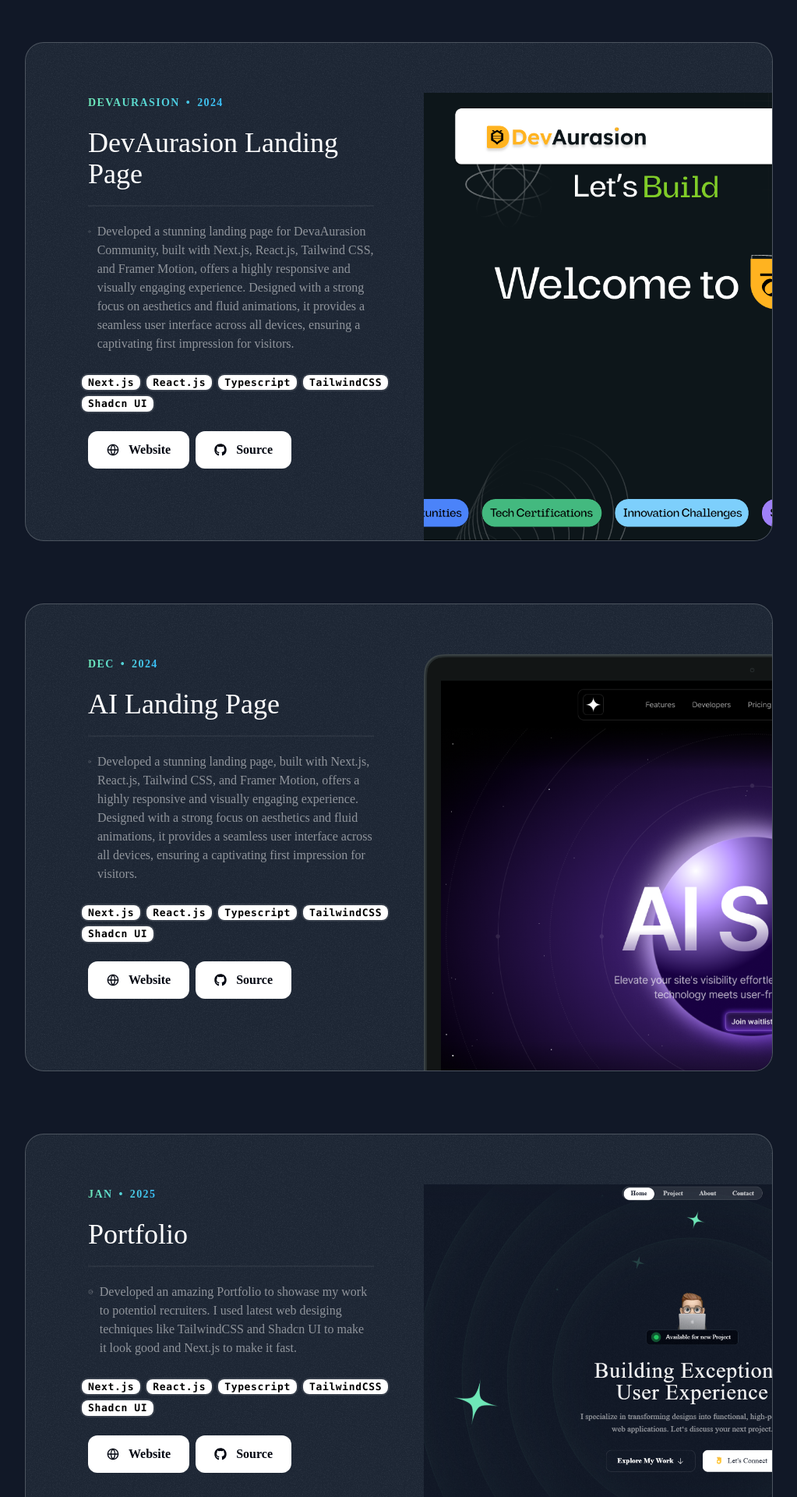
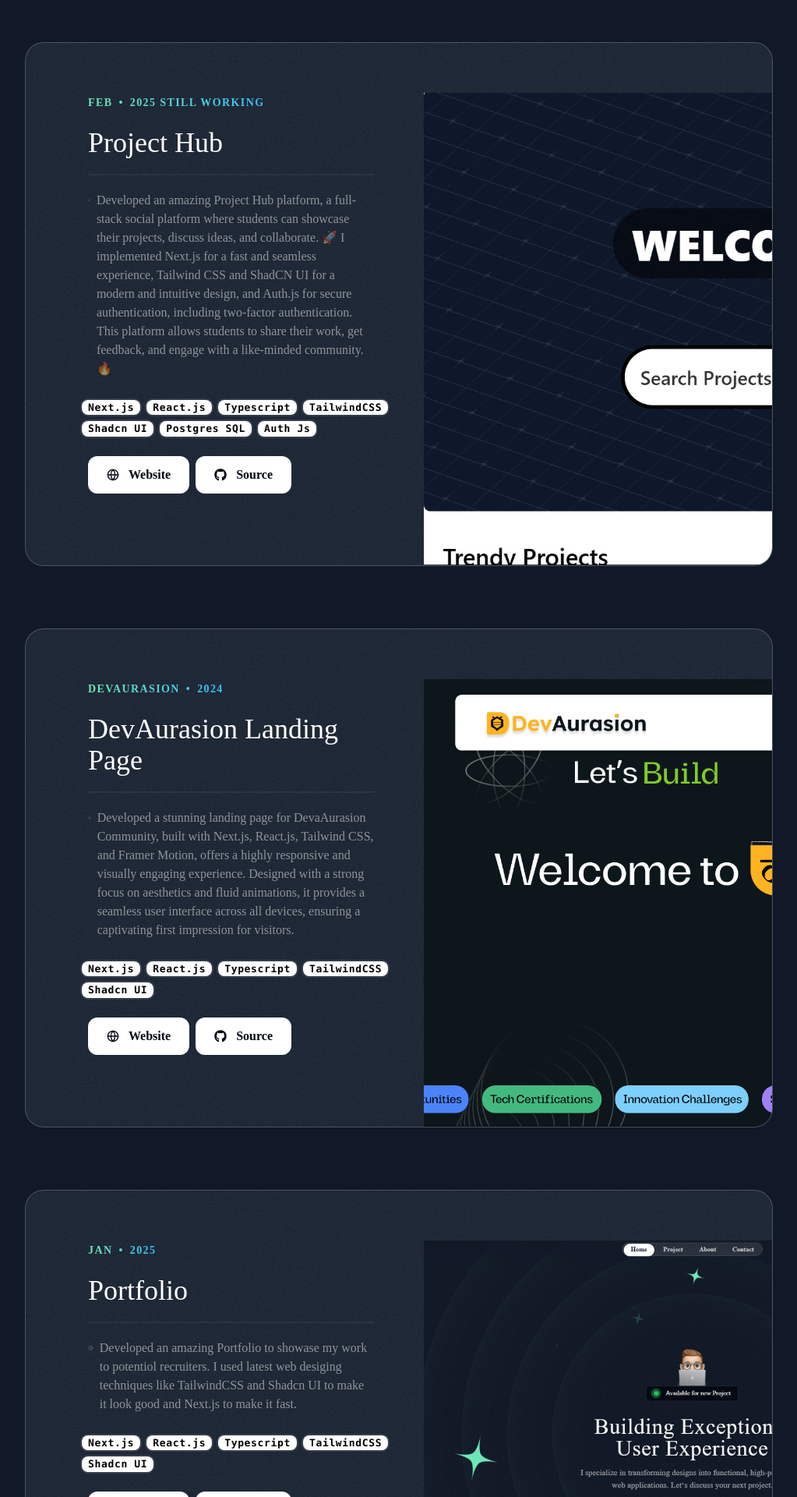
Before and after one commit to GAURAV07C/gaurav07c_portfolio, a Next.js app: page / in a window 1280 px wide. Shown: the part 2260-4180 px from the top of the page at 78% size, without its empty margins (128-1151 px from the left). Built offline with nearby package versions, Linux system fonts and the light colour scheme; a web font is replaced by a local one.

Commit message:
feat: add Project Hub project with detailed description and tech stack; update AI Landing Page details

```diff
--- a/src/data/data.ts
+++ b/src/data/data.ts
@@ -1,8 +1,9 @@
 import devaAurasion from "@/assets/images/DevaAurasion.png";
 import Portfolio from "@/assets/images/Portfolio.png";
 import Aisas from "@/assets/images/ai-startup-landing-page.png";
+import ProjectHub from "@/assets/images/projectHub.png";
 // import lightSaasLandingPage from "@/assets/images/light-saas-landing-page.png";
-// import aiStartupLandingPage from "@/assets/images/ai-startup-landing-page.png";
+
 import JavaScriptIcon from "@/assets/icons/square-js.svg";
 import HTMLIcon from "@/assets/icons/html5.svg";
 import CssIcon from "@/assets/icons/css3.svg";
@@ -29,6 +30,43 @@ import WebSocket from "@/assets/icons/websocket.svg";
 export const BLUR_FADE_DELAY = 0.04;
 
 export const portfolioProjects = [
+  {
+    company: "Feb",
+    year: "2025 still working",
+    title: "Project Hub ",
+    results: [
+      {
+        title:
+          "Developed an amazing Project Hub platform, a full-stack social platform where students can showcase their projects, discuss ideas, and collaborate. 🚀 I implemented Next.js for a fast and seamless experience, Tailwind CSS and ShadCN UI for a modern and intuitive design, and Auth.js for secure authentication, including two-factor authentication. This platform allows students to share their work, get feedback, and engage with a like-minded community. 🔥",
+      },
+    ],
+    techStack: [
+      {
+        title: "Next.js",
+      },
+      {
+        title: "React.js",
+      },
+      {
+        title: "Typescript",
+      },
+      {
+        title: "TailwindCSS",
+      },
+      {
+        title: "Shadcn UI",
+      },
+      {
+        title: "Postgres SQL",
+      },
+      {
+        title: "Auth Js",
+      },
+    ],
+    link: "https://project-hub-rho.vercel.app/",
+    source: "https://github.com/GAURAV07C/ProjectHub",
+    image: ProjectHub,
+  },
   {
     company: "DevAurasion",
     year: "2024",
@@ -61,6 +99,37 @@ export const portfolioProjects = [
     image: devaAurasion,
   },
   {
+    company: "Jan",
+    year: "2025",
+    title: "Portfolio ",
+    results: [
+      {
+        title:
+          "Developed an amazing Portfolio to showase my work to potentiol recruiters. I used latest web desiging techniques like TailwindCSS and Shadcn UI to make it look good and Next.js to make it fast.",
+      },
+    ],
+    techStack: [
+      {
+        title: "Next.js",
+      },
+      {
+        title: "React.js",
+      },
+      {
+        title: "Typescript",
+      },
+      {
+        title: "TailwindCSS",
+      },
+      {
+        title: "Shadcn UI",
+      },
+    ],
+    link: "https://gaurav07c.vercel.app/",
+    source: "https://github.com/GAURAV07C/gaurav07c_portfolio",
+    image: Portfolio,
+  },
+  {
     company: "Dec",
     year: "2024",
     title: "AI Landing Page",
@@ -91,37 +160,7 @@ export const portfolioProjects = [
     source: "https://github.com/GAURAV07C/AI-Landing_Page",
     image: Aisas,
   },
-  {
-    company: "Jan",
-    year: "2025",
-    title: "Portfolio ",
-    results: [
-      {
-        title:
-          "Developed an amazing Portfolio to showase my work to potentiol recruiters. I used latest web desiging techniques like TailwindCSS and Shadcn UI to make it look good and Next.js to make it fast.",
-      },
-    ],
-    techStack: [
-      {
-        title: "Next.js",
-      },
-      {
-        title: "React.js",
-      },
-      {
-        title: "Typescript",
-      },
-      {
-        title: "TailwindCSS",
-      },
-      {
-        title: "Shadcn UI",
-      },
-    ],
-    link: "https://gaurav07c.vercel.app/",
-    source: "https://github.com/GAURAV07C/gaurav07c_portfolio",
-    image: Portfolio,
-  },
+
   // {
   //   company: "",
   //   year: "",
```
Also changed, not shown: src/assets/images/projectHub.png (added).
